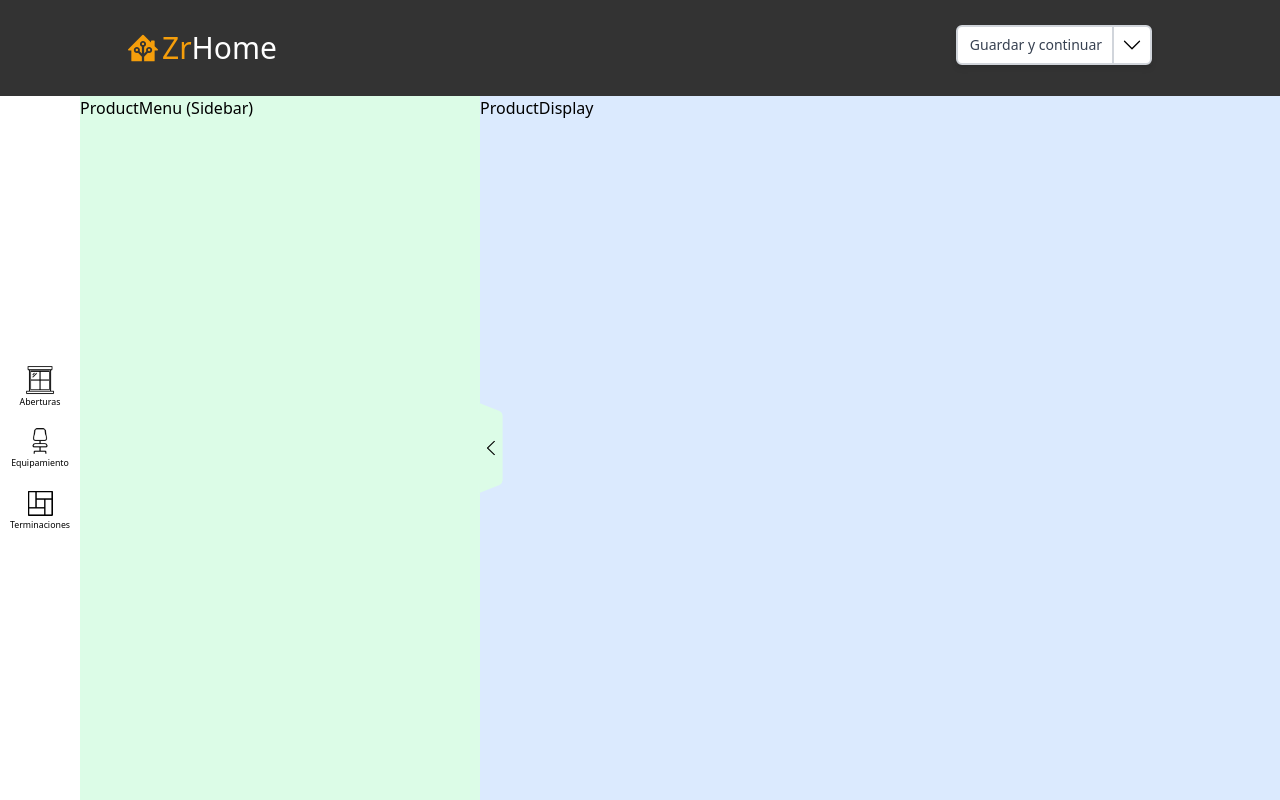
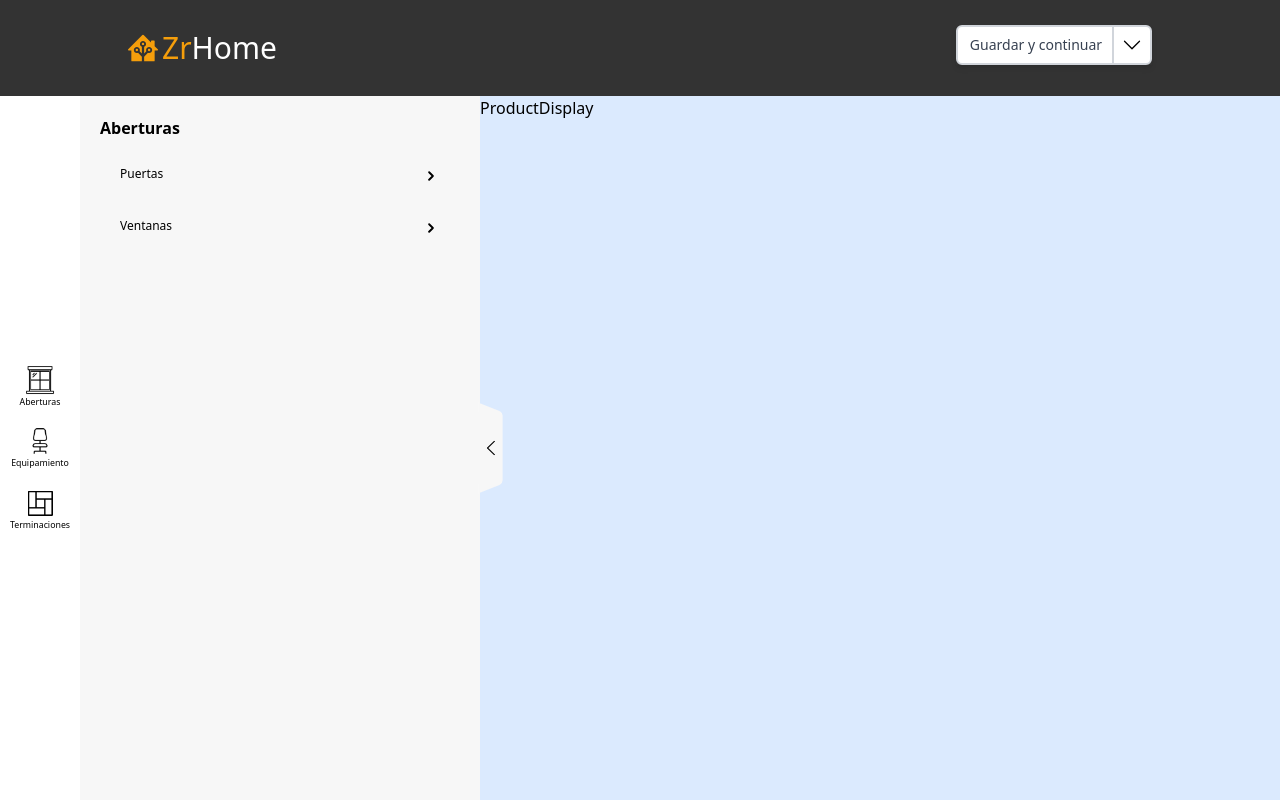
Before and after one commit to JLin-99/zr-home, a Next.js app: page / in a window 1280 px wide. Built offline with nearby package versions, Linux system fonts and the light colour scheme.

Commit message:
Create ProductMenu and display CategoryList

```diff
--- /dev/null
+++ b/src/components/CategoryList.jsx
@@ -0,0 +1,13 @@
+import CategoryRow from "./CategoryRow";
+
+export default function CategoryList() {
+  return (
+    <div className="h-full w-full">
+      <h2 className="pb-4 font-bold">Aberturas</h2>
+      <div className="flex flex-col gap-3">
+        <CategoryRow category="Puertas" />
+        <CategoryRow category="Ventanas" />
+      </div>
+    </div>
+  );
+}
--- a/src/components/CategoryRow.jsx
+++ b/src/components/CategoryRow.jsx
@@ -2,15 +2,12 @@ import { BsChevronRight } from "react-icons/bs";
 
 export default function CategoryRow({ category }) {
   return (
-    <div className="relative w-full cursor-pointer rounded-lg bg-[#FFFFFF] bg-transparent px-5 pr-9 text-left hover:bg-amber-100 hover:text-amber-900 focus:outline-none">
+    <div className="drop-shadow-xs relative w-full cursor-pointer rounded-lg bg-[#FFFFFF] bg-transparent px-5 pr-9 text-left hover:bg-amber-100 hover:text-amber-900">
       <div className="block h-10 w-40 min-w-full truncate text-xs leading-9">
         {category}
       </div>
-      <div className="absolute inset-y-0 right-0 flex items-center px-2 text-center leading-10">
-        <BsChevronRight
-          className="duration-400 h-3 w-3 text-black"
-          aria-hidden="true"
-        />
+      <div className="absolute inset-y-0 right-0 flex items-center pr-6 text-center leading-10">
+        <BsChevronRight className="h-2.5 w-2.5 stroke-2" aria-hidden="true" />
       </div>
     </div>
   );
--- a/src/components/ProductCategories.jsx
+++ /dev/null
@@ -1,35 +0,0 @@
-import { useState } from "react";
-import { BsChevronLeft } from "react-icons/bs";
-import CategoryRow from "./CategoryRow";
-
-export default function ProductCategories() {
-  const [open, setOpen] = useState(true);
-  const toggleSidebar = () => {
-    setOpen(!open);
-  };
-  return (
-    <div className="flex items-center">
-      <div
-        className={`relative h-full w-full bg-[#F7F7F7] duration-500 ${
-          open ? "w-full" : "w-0"
-        }`}
-      >
-        <div className={`p-5 duration-100 ${!open && "invisible"}`}>
-          <h2 className="pb-4 font-bold">Aberturas</h2>
-          <div className="flex flex-col gap-3">
-            <CategoryRow category="Puertas" />
-            <CategoryRow category="Ventanas" />
-          </div>
-        </div>
-      </div>
-      <button
-        className={`h-10 w-5 bg-[#F7F7F7] drop-shadow-lg duration-300 ${
-          open ? "w-full" : "w-0"
-        }`}
-        onClick={toggleSidebar}
-      >
-        <BsChevronLeft className="font-black" />
-      </button>
-    </div>
-  );
-}
--- /dev/null
+++ b/src/components/ProductMenu.jsx
@@ -0,0 +1,9 @@
+import CategoryList from "./CategoryList";
+
+export default function ProductMenu({ open }) {
+  return (
+    <div className={`h-full w-full p-5 ${!open && "scale-0"} duration-200`}>
+      <CategoryList />
+    </div>
+  );
+}
--- a/src/components/ProductShowcase.jsx
+++ b/src/components/ProductShowcase.jsx
@@ -1,14 +1,24 @@
+import { useState } from "react";
 import { BsChevronLeft } from "react-icons/bs";
+import ProductMenu from "./ProductMenu";
 
 export default function ProductShowcase() {
+  const [open, setOpen] = useState(true);
   return (
-    <div className="flex bg-gray-400">
-      <div className={`relative w-2/6 bg-green-100 `}>
+    <div className="flex bg-black">
+      <div
+        className={`relative bg-[#F7F7F7] duration-300 ${
+          open ? "w-2/6" : "w-0"
+        }`}
+      >
+        <ProductMenu open={open} />
         <BsChevronLeft
-          className="absolute bottom-[calc(50%-2.5rem)] -right-6 h-20 w-6 cursor-pointer rounded-r bg-green-100 p-0.5 pr-1 font-black hover:text-red-400"
+          className={`absolute bottom-[calc(50%-2.5rem)] -right-6 h-20 w-6 cursor-pointer rounded-r bg-inherit p-0.5 pr-1 font-black hover:text-red-400 ${
+            false && "invisible"
+          }`}
           style={{ transform: "perspective(1rem) rotateY(9deg)" }}
+          onClick={() => setOpen(!open)}
         />
-        {"ProductMenu (Sidebar)"}
       </div>
       <div className="flex-1 bg-blue-100">{"ProductDisplay"}</div>
     </div>
```
